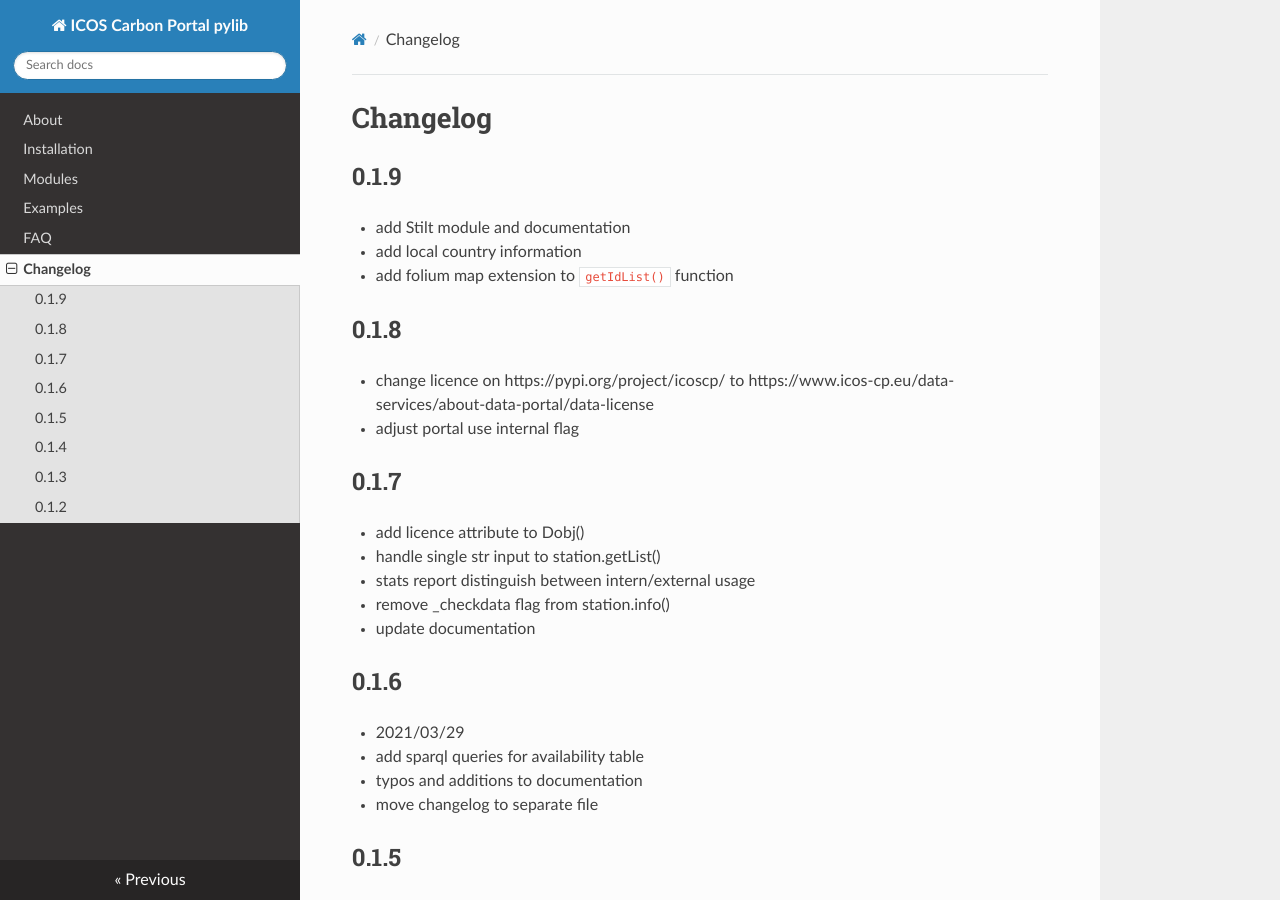
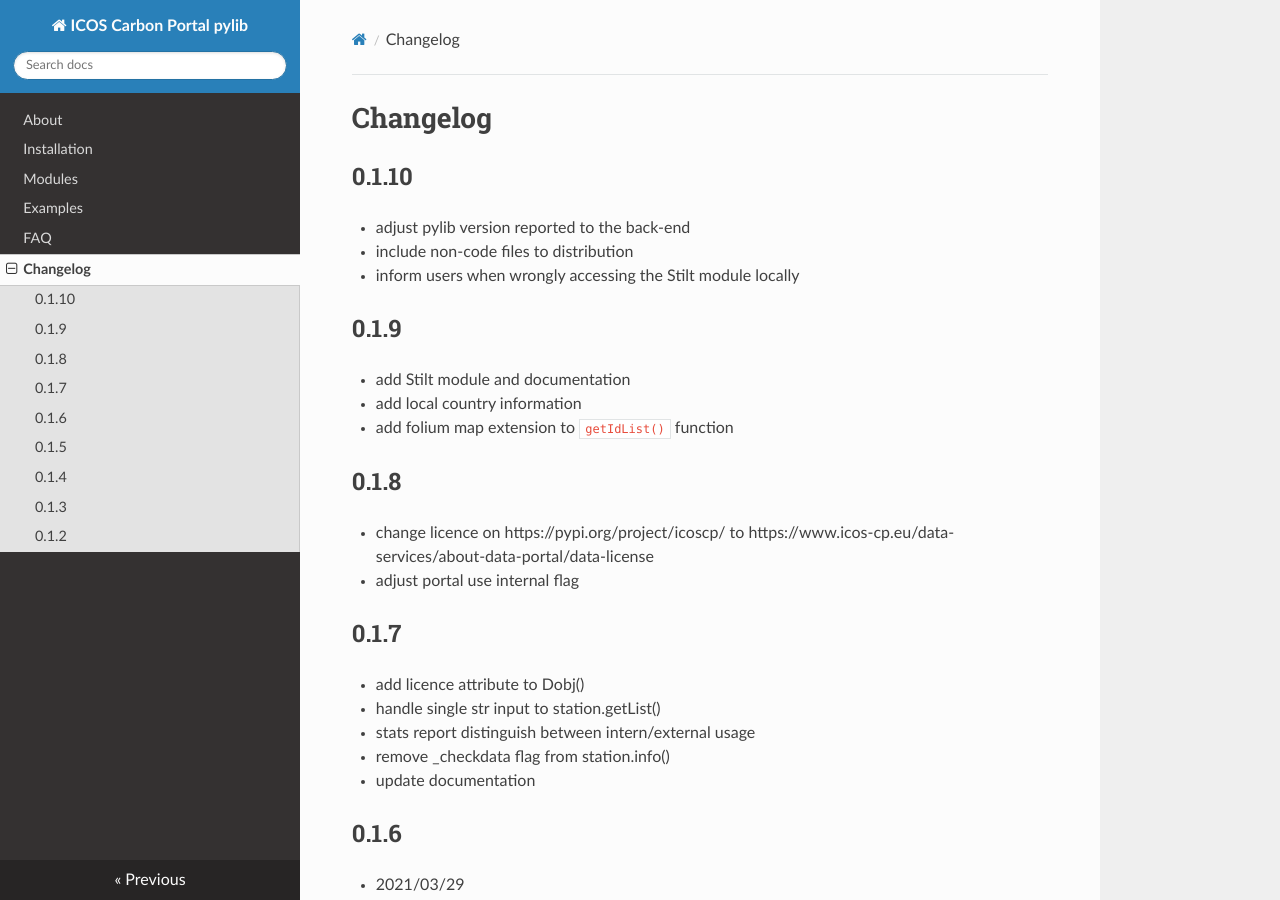
Before and after one commit to ICOS-Carbon-Portal/pylib, an MkDocs documentation site: the page built from docs/changelog.md, in a window 1280 px wide and 900 px high. Built offline with MkDocs 1.6.1, drawn with Linux system fonts in a browser that asks for light colours; nearby versions of some CDN libraries.

Commit message:
release 0.1.10 v_0.03
- Update files to the new release version 0.1.10.

```diff
--- a/docs/changelog.md
+++ b/docs/changelog.md
@@ -1,4 +1,9 @@
 # Changelog
+
+## 0.1.10
+- adjust pylib version reported to the back-end
+- include non-code files to distribution
+- inform users when wrongly accessing the Stilt module locally
 
 ## 0.1.9
 - add Stilt module and documentation
--- a/icoscp/__init__.py
+++ b/icoscp/__init__.py
@@ -15,7 +15,7 @@
 
 __credits__     = "ICOS Carbon Portal"
 __license__     = ['Software: GPL-3.0','ICSO Data accessed with this library CC BY 4.0']
-__version__     = "0.1.9"
+__version__     = "0.1.10"
 __maintainer__  = "ICOS Carbon Portal, elaborated products team"
 __email__       = ['info@icos-cp.eu', 'claudio.donofrio@nateko.lu.se']
 __status__      = "stable"
--- a/setup.py
+++ b/setup.py
@@ -10,7 +10,7 @@ def readme():
 
 setuptools.setup(
     name='icoscp',
-    version='0.1.9',
+    version='0.1.10',
 	license='GPLv3+',
     author="Claudio D'Onofrio, Zois Zogopoulos, ICOS Carbon Portal",
     author_email='claudio.donofrio@nateko.lu.se, zois.zogopoulos@nateko.lu.se, info@icos-cp.eu',
```
